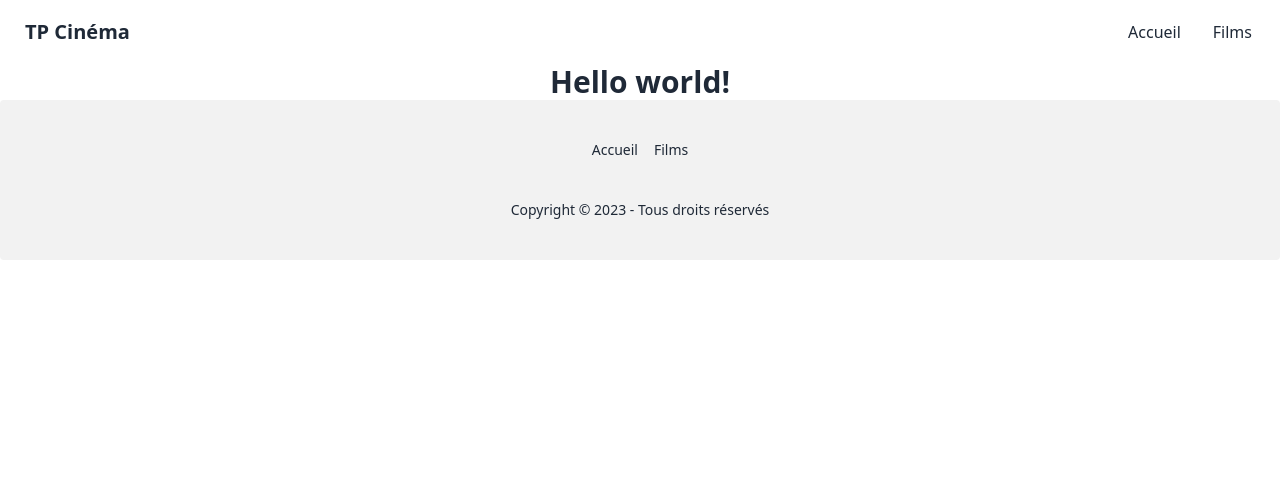
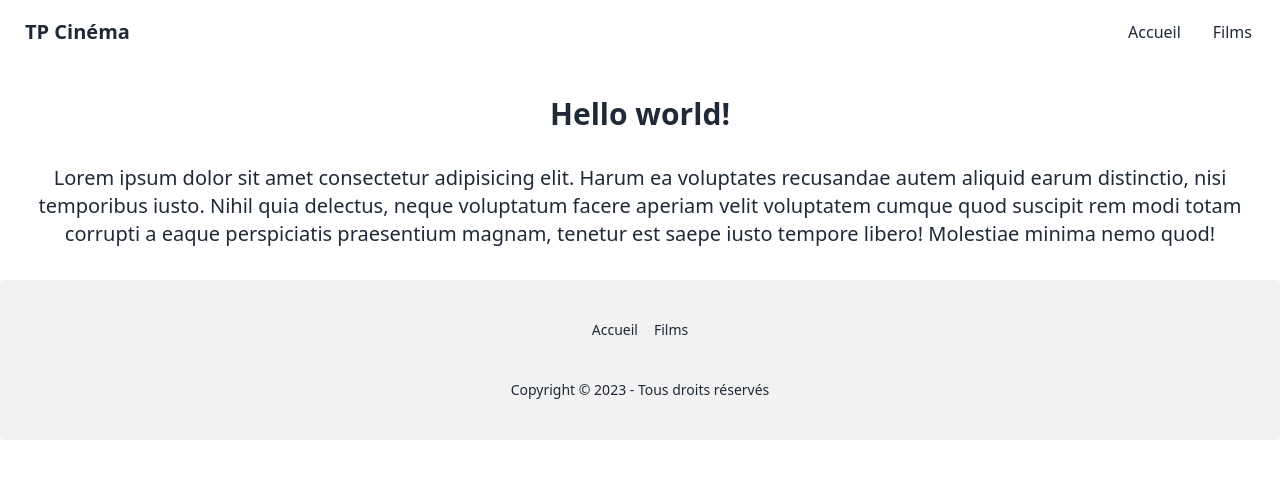
Before and after one commit to bflorestal/tp-cinema, a React (Vite) app in the folder client/: page / in a window 1280 px wide. Shown: the top 478 px of the page. Built offline with nearby package versions, Linux system fonts and the light colour scheme.

Commit message:
Ajout lorem

```diff
--- a/client/src/pages/Home.tsx
+++ b/client/src/pages/Home.tsx
@@ -3,8 +3,18 @@ import Layout from "../components/Layout";
 export default function Home() {
   return (
     <Layout>
-      <section>
-        <h1 className="text-3xl font-bold">Hello world!</h1>
+      <section className="container flex flex-col items-center justify-center py-8">
+        <div className="space-y-8">
+          <h1 className="text-3xl font-bold text-center">Hello world!</h1>
+          <p className="text-center md:text-xl">
+            Lorem ipsum dolor sit amet consectetur adipisicing elit. Harum ea
+            voluptates recusandae autem aliquid earum distinctio, nisi
+            temporibus iusto. Nihil quia delectus, neque voluptatum facere
+            aperiam velit voluptatem cumque quod suscipit rem modi totam
+            corrupti a eaque perspiciatis praesentium magnam, tenetur est saepe
+            iusto tempore libero! Molestiae minima nemo quod!
+          </p>
+        </div>
       </section>
     </Layout>
   );
```
